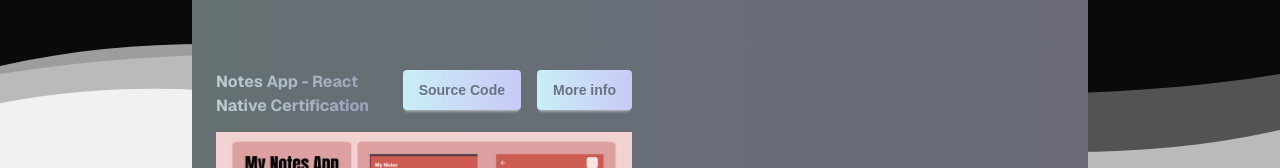
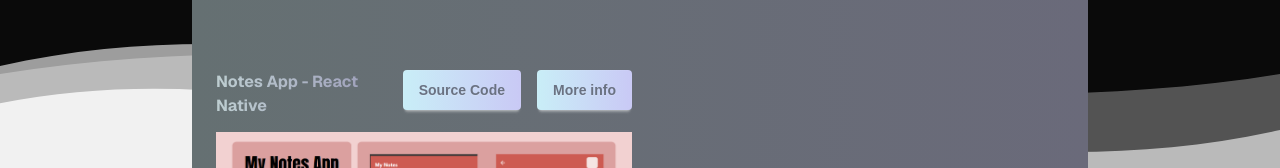
Before and after one commit to MatthewLacsa/deploy-portfolio, a Next.js app: page /projects in a window 1280 px wide. Shown: the part 462-630 px from the top of the page. Built offline with nearby package versions, Linux system fonts and the light colour scheme.

Commit message:
check if it fixes it, but more info is to the side for notes app

```diff
--- a/src/app/projects/page.tsx
+++ b/src/app/projects/page.tsx
@@ -144,7 +144,7 @@ const Projects: React.FC = () => {
                             <Image src="/notesapp/notes-appfinal.png" alt="notes app" fill
                               className="rounded-lg object-contain"/>
                             <div className="flex flex-row justify-around gap-4">
-                                <div className="text-md font-sans text-transparent font-bold bg-clip-text bg-gradient-to-r from-[#beced1] to-[#9b9bb8]">Notes App - React Native Certification</div>
+                                <div className="text-md font-sans text-transparent font-bold bg-clip-text bg-gradient-to-r from-[#beced1] to-[#9b9bb8]">Notes App - React Native</div>
                                     <Link href="https://github.com/MatthewLacsa/MatthewsNotes" target="_blank" rel="noopener noreferrer" className=" z-50 btn bg-gradient-to-r from-[#c9eef7] to-[#c9c9f5] hover:cursor-pointer border-none">
                                       <div className="text-gray-500 hover:text-black">Source Code</div>
                                     </Link>
```
